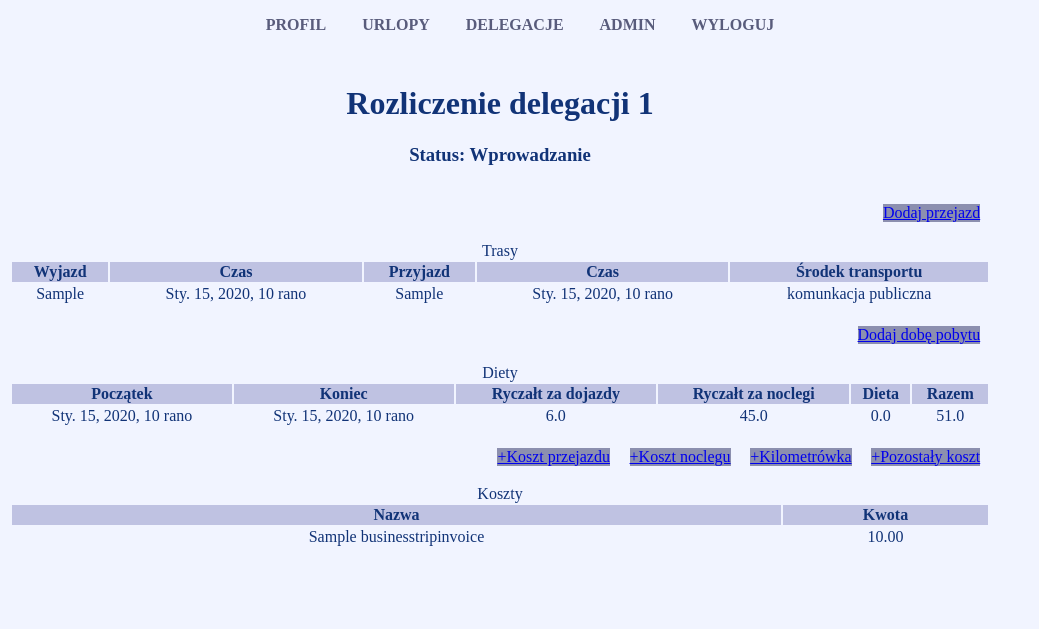
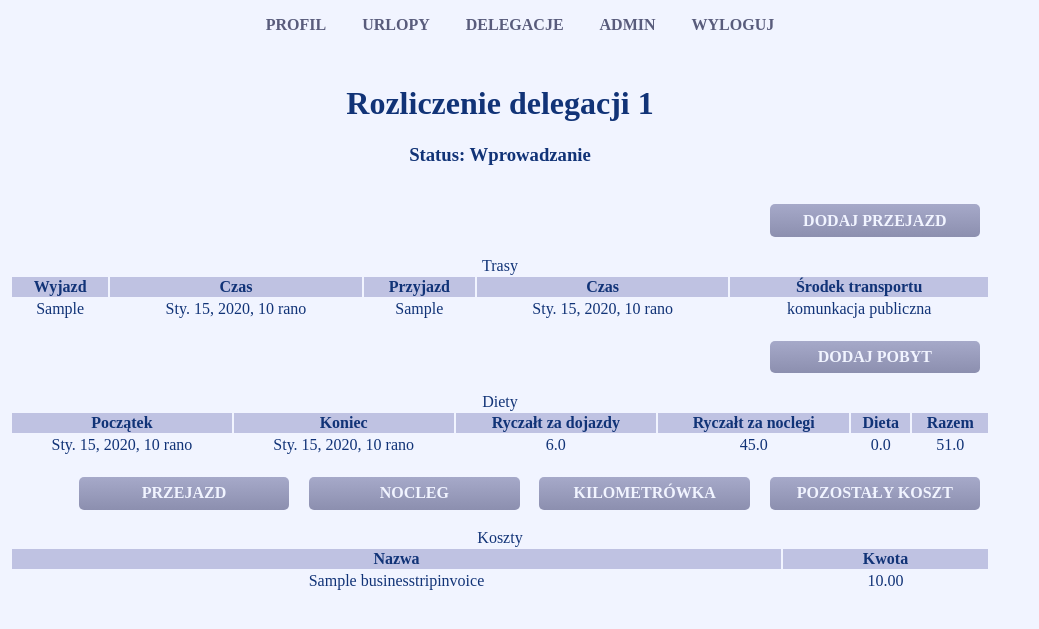
Before and after one commit to DominikZabron/eployees, a Django app: page /trips/settlement/1/ in a window 1280 px wide. Shown: the part 92-721 px from the top of the page, without its empty margins (0-1039 px from the left). Run offline with Django 3.2, Linux system fonts and the light colour scheme; a user stored in the database is signed in; tables that the repository leaves empty hold one stand-in row (values such as "Sample post"); parts of the project's set-up code (start-up, migrations or seed data) failed here and were passed over.

Commit message:
rounded buttons

```diff
--- a/leaves/templates/leaves.html
+++ b/leaves/templates/leaves.html
@@ -2,8 +2,7 @@
 
 {% block content %}
 
-	<div class="button"><a href="/leaves/leaverequest/">Nowy wniosek urlopowy
-		</a></div>
+	<div class="button"><a href="/leaves/leaverequest/">Nowy wniosek</a></div>
 	<div class="section">
 		<div class="header">Urlopy</div>
 		<table>
--- a/static/employees/style.css
+++ b/static/employees/style.css
@@ -94,6 +94,27 @@ body {
 
 .button {
 	float:right;
-	background-color: #8C8FAF;
 	margin: 1%;
+	padding:0.75%;
+	border-radius: 5px;
+	background-image:
+		linear-gradient(
+			#A6A9C9, #8C8FAF
+		);
+	width: 20%;
+	text-align: center;
 }
+
+.button a {
+	text-transform: uppercase;
+	text-decoration: none;
+	font-weight: bold;
+	color: #F1F4FF;
+}
+
+.button:hover {
+	background-image:
+		linear-gradient(
+			#8C8FAF, #A6A9C9
+		);
+}
--- a/trips/templates/settlement.html
+++ b/trips/templates/settlement.html
@@ -34,7 +34,7 @@
 	</div>
 	<div class="section">
 		<div class="button">
-			<a href="/trips/add_allowance/{{ pk }}/">Dodaj dobę pobytu</a>
+			<a href="/trips/add_allowance/{{ pk }}/">Dodaj pobyt</a>
 		</div>
 	</div>
 	<div class="section">
@@ -62,16 +62,16 @@
 	</div>
 	<div class="section">
 		<div class="button">
-			<a href="/trips/add_cost/{{ pk }}/0/">+Pozostały koszt</a>
+			<a href="/trips/add_cost/{{ pk }}/0/">Pozostały koszt</a>
 		</div>
 		<div class="button">
-			<a href="/trips/add_cost/{{ pk }}/1/">+Kilometrówka</a>
+			<a href="/trips/add_cost/{{ pk }}/1/">Kilometrówka</a>
 		</div>
 		<div class="button">
-			<a href="/trips/add_cost/{{ pk }}/2/">+Koszt noclegu</a>
+			<a href="/trips/add_cost/{{ pk }}/2/">Nocleg</a>
 		</div>
 		<div class="button">
-			<a href="/trips/add_cost/{{ pk }}/3/">+Koszt przejazdu</a>
+			<a href="/trips/add_cost/{{ pk }}/3/">Przejazd</a>
 		</div>
 	</div>
 	<div class="section">
--- a/trips/templates/trips_detail.html
+++ b/trips/templates/trips_detail.html
@@ -8,7 +8,7 @@
 	</div>
 	<div>
 		<div class="button"><a href="/trips/add_employee/{{ object.pk }}/">
-			Dodaj wniosek o delegację</a></div>
+			Dodaj wniosek</a></div>
 		<div class="button"><a href="/trips/settlement/{{ object.pk }}/">
 			Rozlicz delegację</a></div>
 	</div>
```
